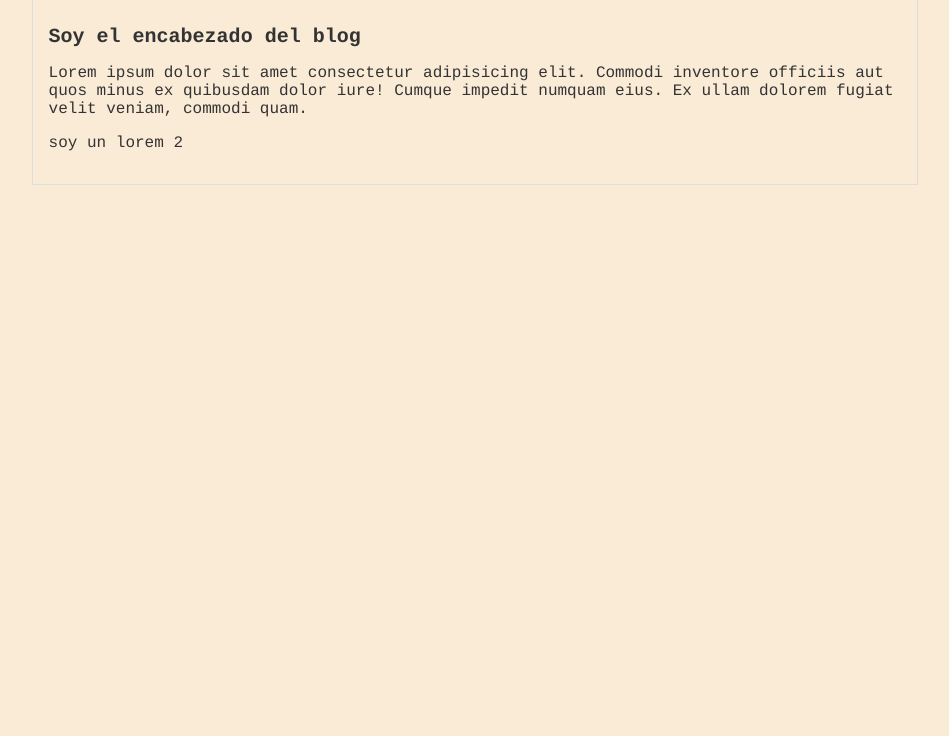
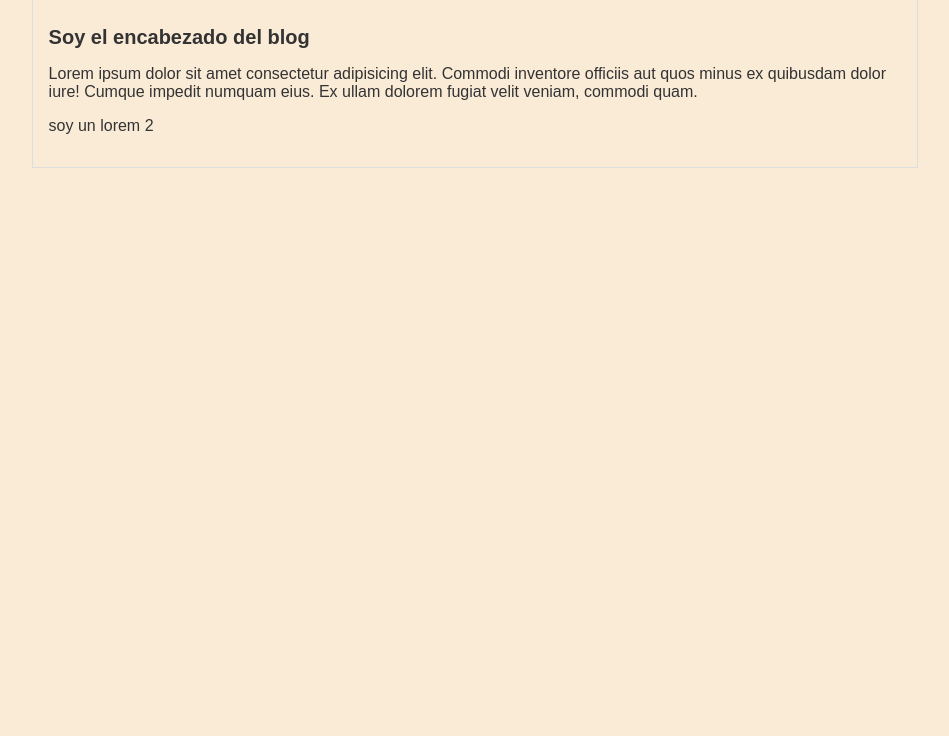
Before and after one commit to FernandoSaavedraR/hyper-blog, a plain HTML site: page index.html in a window 1280 px wide. Shown: the part 64-800 px from the top of the page, without its empty margins (165-1114 px from the left). Drawn offline with Linux system fonts and the light colour scheme.

Commit message:
cambio a la tipografia

```diff
--- a/css/style.css
+++ b/css/style.css
@@ -1,6 +1,6 @@
 body{
 
-    font-family: courier;
+    font-family: Arial, Helvetica, sans-serif;
     background-color: antiquewhite;
     color: #333;
 }
```
